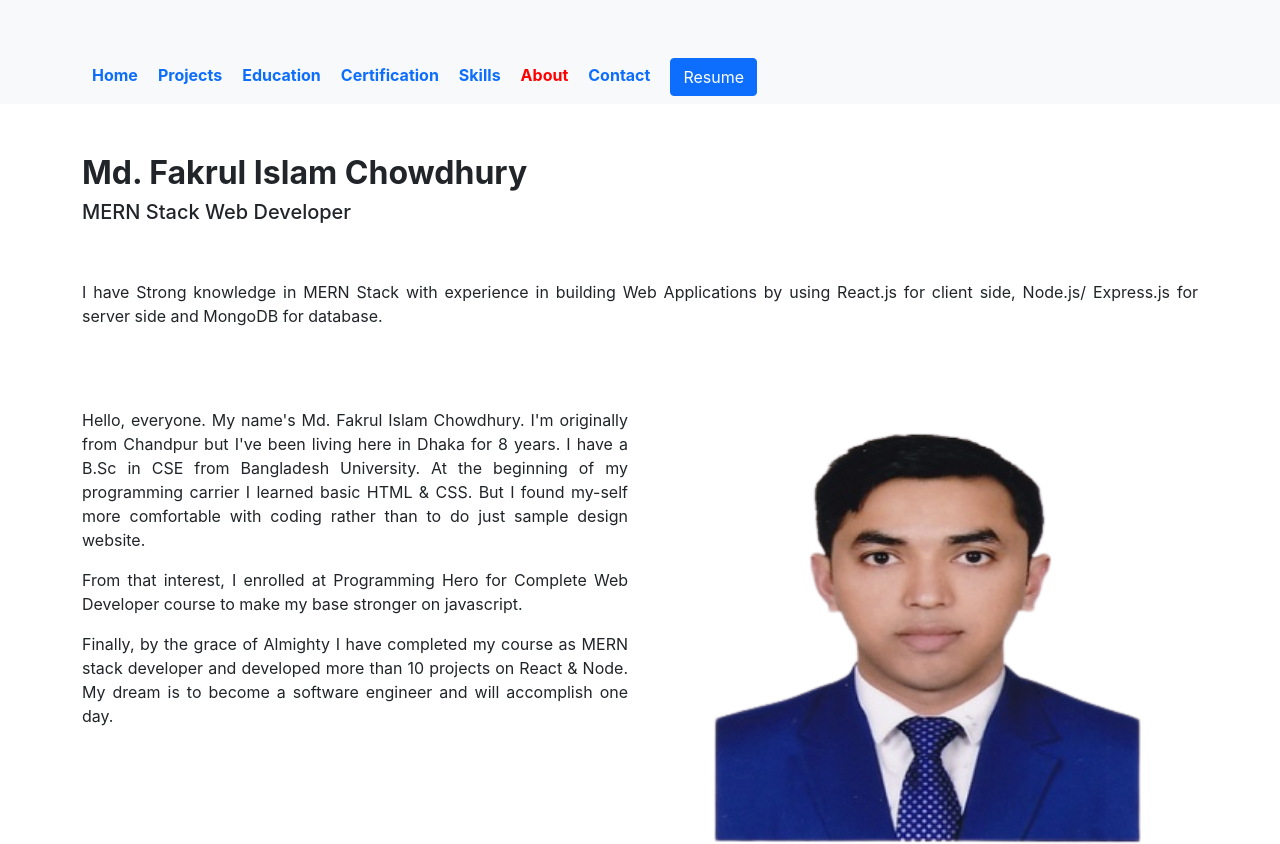
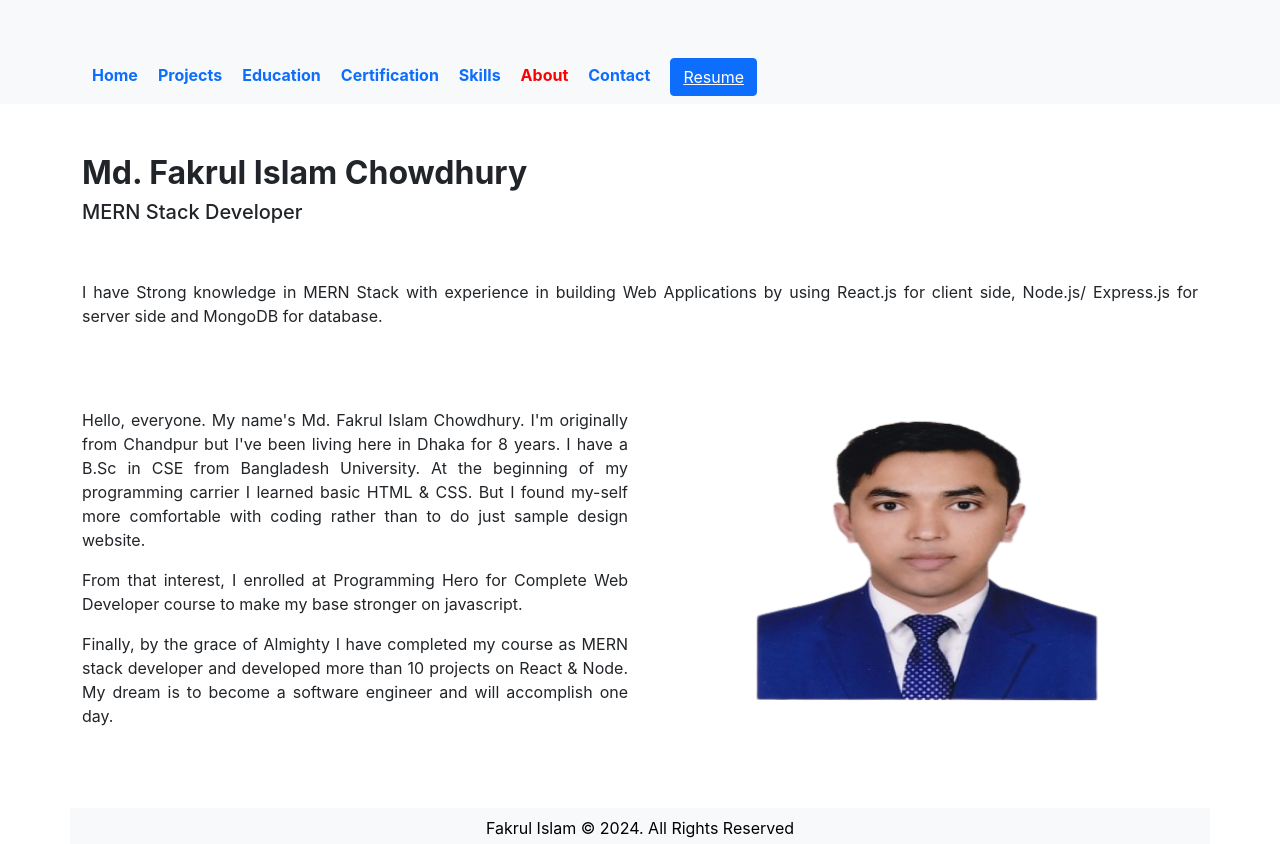
Before and after one commit to fakrulislamchowdhury/fakrul-portfolio, a React (Create React App) app: page /about in a window 1280 px wide. Shown: the top 844 px of the page. Built offline with nearby package versions, Linux system fonts and the light colour scheme.

Commit message:
about page updated

```diff
--- a/src/Pages/About/About.js
+++ b/src/Pages/About/About.js
@@ -9,7 +9,7 @@ const About = (props) => {
         <Container>
             <div>
                 <h2 className="fw-bolder">Md. Fakrul Islam Chowdhury</h2>
-                <h5>MERN Stack Web Developer</h5>
+                <h5>MERN Stack Developer</h5>
                 <br /><br />
                 <div className="paragraph">
                     <p>I have Strong knowledge in MERN Stack with experience in building Web Applications by using React.js for client side, Node.js/ Express.js for server side and MongoDB for database.</p>
@@ -22,7 +22,7 @@ const About = (props) => {
                         <p>Finally, by the grace of Almighty I have completed my course as MERN stack developer and developed more than 10 projects on React & Node. My dream is to become a software engineer and will accomplish one day.</p>
                     </div>
                     <div className="col">
-                        <img className="img-fluid container" src={banner} alt="Img" />
+                        <img className="img-fluid container w-75 h-75" src={banner} alt="Img" />
                     </div>
                 </div>
             </div>
--- a/src/Pages/Header/Header.js
+++ b/src/Pages/Header/Header.js
@@ -22,7 +22,8 @@ const Header = () => {
                         <NavLink activeStyle={activeStyle} style={style} to="/skills">Skills</NavLink>
                         <NavLink activeStyle={activeStyle} style={style} to="/about">About</NavLink>
                         <NavLink activeStyle={activeStyle} style={style} to="/contact">Contact</NavLink>
-                        <NavLink activeStyle={activeStyle} style={style} to="/resume"><button type="button" className="btn btn-primary">Resume</button></NavLink>
+                        <NavLink activeStyle={activeStyle} style={style} to="/resume"><button type="button" className="btn btn-primary"><a className="text-white" target="_blank" href="https://drive.google.com/file/d/18vPgK46yIxUBCD9Wy0bRTcujCIhv3bo-/view?usp=sharing" download="download" >Resume</a></button>
+                        </NavLink>
                     </div>
                 </div>
             </nav>
--- a/src/Pages/Project/Project.css
+++ b/src/Pages/Project/Project.css
@@ -5,6 +5,7 @@
     padding-top: 10px;
     text-align: justify;
     border-radius: 20px;
+    border: none;
 }
 .web-link{
     display: flex;
--- a/src/Pages/Project/Project.js
+++ b/src/Pages/Project/Project.js
@@ -1,5 +1,5 @@
+import "./Project.css";
 import React from 'react';
-import "./Project.css";
 import { Card, Container } from 'react-bootstrap';
 
 
@@ -7,7 +7,7 @@ const Project = (props) => {
     const { title, detail, backend, frontend, liveSite } = props.project;   // destructuring in project components
     return (
         <Container>
-            <div className="project px-4">
+            <div className="project shadow p-3 bg-body rounded">
                 <Card style={{ width: '18rem' }}>
                     <Card.Body>
                         <Card.Title className="fw-bolder text-primary">{title}</Card.Title>
--- a/src/Pages/Resume/Resume.js
+++ b/src/Pages/Resume/Resume.js
@@ -3,7 +3,7 @@ import React from 'react';
 const Resume = () => {
     return (
         <>
-            <a className='text-black' href="/src/Pages/Resume/Resume/Resume.pdf" download > Resume </a>
+            <a className="text-black" target="_blank" href="https://drive.google.com/file/d/18vPgK46yIxUBCD9Wy0bRTcujCIhv3bo-/view" download="download" >Resume</a>
         </>
     );
 };
```
